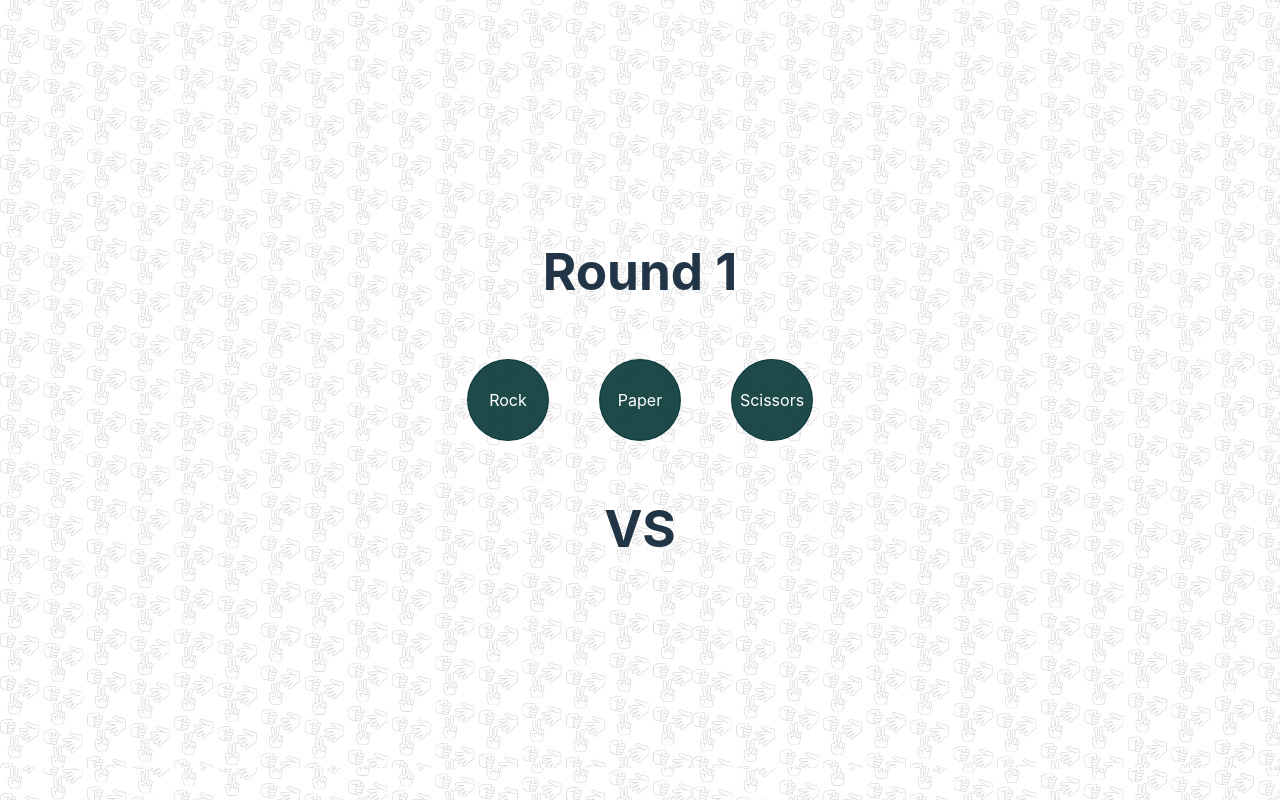
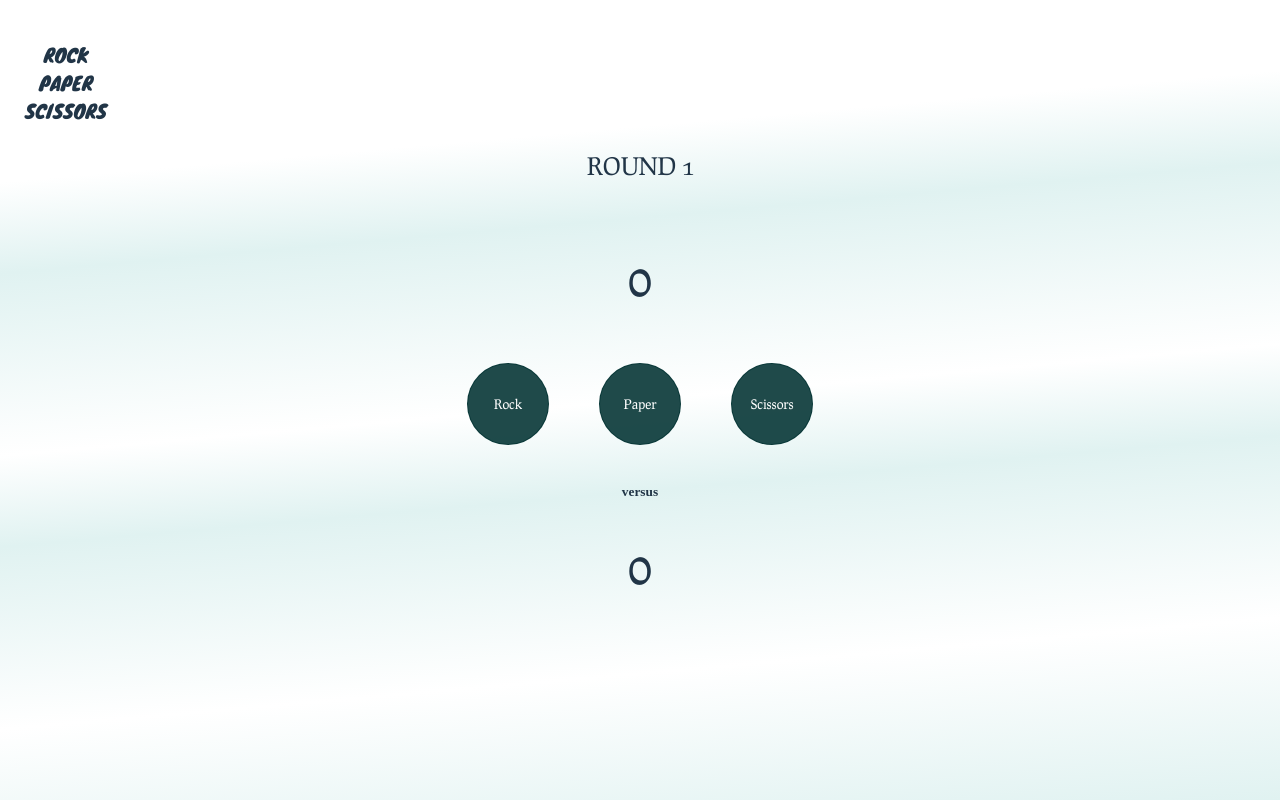
Before and after one commit to scottfzd/rock-paper-scissors, a React app: page / in a window 1280 px wide. Built offline with nearby package versions, Linux system fonts and the light colour scheme; the HTML template or start-up script is replaced by a standard one.

Commit message:
change GameInterface layout and design

```diff
--- a/src/App.css
+++ b/src/App.css
@@ -45,6 +45,33 @@
 
 /*  */
 
+
+@font-face {
+  font-family: 'Sniglet';
+  src: url('./fonts/Sniglet-webfont.woff') format('woff'),
+       url('./fonts/Sniglet-webfont.eot') format('eot');
+  font-weight: normal;
+  font-style: normal;
+}
+
+@font-face {
+  font-family: 'Knewave';
+  src: url('./fonts/knewave-webfont.woff') format('woff'),
+       url('./fonts/knewave-webfont.eot') format('eot');
+  font-weight: normal;
+  font-style: normal;
+}
+
+@font-face {
+  font-family: 'Prociono';
+  src: url('./fonts/Prociono-Regular-webfont.woff') format('woff'),
+       url('./fonts/Prociono-Regular-webfont.eot') format('eot');
+  font-weight: normal;
+  font-style: normal;
+}
+
+
+
 .option {
   border: 1px solid rgb(7, 55, 55, 0.9);
   width: 80px;
@@ -57,10 +84,21 @@
   display: flex;
   align-items: center;
   justify-content: center;
+  font-family: 'Prociono';
+  font-size: small;
 }
 
 .options {
   display: flex;
+}
+
+
+.option:hover {
+  background: linear-gradient(
+    175deg, #e0f2f1, #ffffff
+  );
+  color: rgba(7, 55, 55, 0.9);
+  border: 1px solid rgb(7, 55, 55, 0.9);
 }
 
 .option.disabled {
@@ -71,5 +109,91 @@
 
 
 body {
-  background-image: url('./assets/shifumi.jpg');
+  background-image:
+  linear-gradient(
+    175deg,
+    #ffffff 20%,
+    #e0f2f1 30%,
+    #ffffff 50%,
+    #e0f2f1 60%,
+    #ffffff 80%,
+    #e0f2f1 100%
+    /* rgba(255, 255, 255, 0.8) 20%,
+    rgba(224, 242, 241, 0.8) 30%,
+    rgba(255, 255, 255, 0.8) 50%,
+    rgba(224, 242, 241, 0.8) 60%,
+    rgba(255, 255, 255, 0.8) 80%,
+    rgba(224, 242, 241, 0.8) 100% */
+  ), url('./assets/shifumi.jpg');
+  background-size: cover;
+  background-position: center;
+  background-repeat: no-repeat;
+  /* background-blend-mode: overlay; */
 }
+
+.uhghu {
+  font-family: 'Knewave';
+  position: absolute;
+  top: 25px;
+  left: 25px;
+}
+
+
+.top-board {
+  height: 80px;
+  width: 250px;
+  padding: 30px;
+  position: relative;
+  margin: 0 auto;
+}
+
+.top-board h4 {
+  position: absolute;
+  top: 10px;
+  left: 10px;
+  right: 10px;
+
+  font-family: 'Prociono';
+}
+
+
+.top-board h2 {
+  position: absolute;
+  bottom: 10px;
+  left: 10px;
+  right: 10px;
+
+  font-family: 'Prociono';
+}
+
+.wins h1 {
+  font-family: 'Prociono';
+}
+
+.computerChoice h1 {
+  font-family: 'Prociono';
+}
+
+.computerChoice {
+  height: 100px;
+  /* display: flex;
+  align-items: center;
+  justify-content: center;
+  position: relative; */
+}
+
+.gameBoard > h2 {
+  font-family: 'Prociomo';
+  font-size: smaller;
+}
+
+button {
+  font-family: 'Knewave';
+}
+
+
+.versus {
+  display: flex;
+  align-items: center;
+  justify-content: center;
+}
--- a/src/pages/GameInterface.jsx
+++ b/src/pages/GameInterface.jsx
@@ -136,10 +136,18 @@
     return (
         <>
 
-        {results && <h1>{results}</h1>}
-        <h1>Round {rounds}</h1>
+        <div className="uhghu">
+            <h3>ROCK <br />PAPER <br />SCISSORS</h3>
+        </div>
 
+        <div className="top-board">
+            {results && <h4>{results}</h4>}
+            <h2>ROUND {rounds}</h2>
+        </div>
 
+        <div className="gameBoard">
+
+            <div className="wins"><h1>{userWins}</h1></div>
             <div className="options">
                 <div className={`option ${buttonsDisabled ? "disabled" : ""}`} onClick={() => !buttonsDisabled && handleClick('Rock')}>
                     <p>Rock</p>
@@ -152,10 +160,13 @@
                 </div>
             </div>
 
-        <h1>VS</h1>
 
+            <h2 className="versus">versus</h2>
+
+            <div className="wins"><h1>{computerWins}</h1></div>
             <div className="computerChoice">
                 {computerChoice && <h1>{computerChoice}</h1>}
+            </div>
         </div>
 
 
```
Lines whose indentation alone changed are shown as unchanged.
